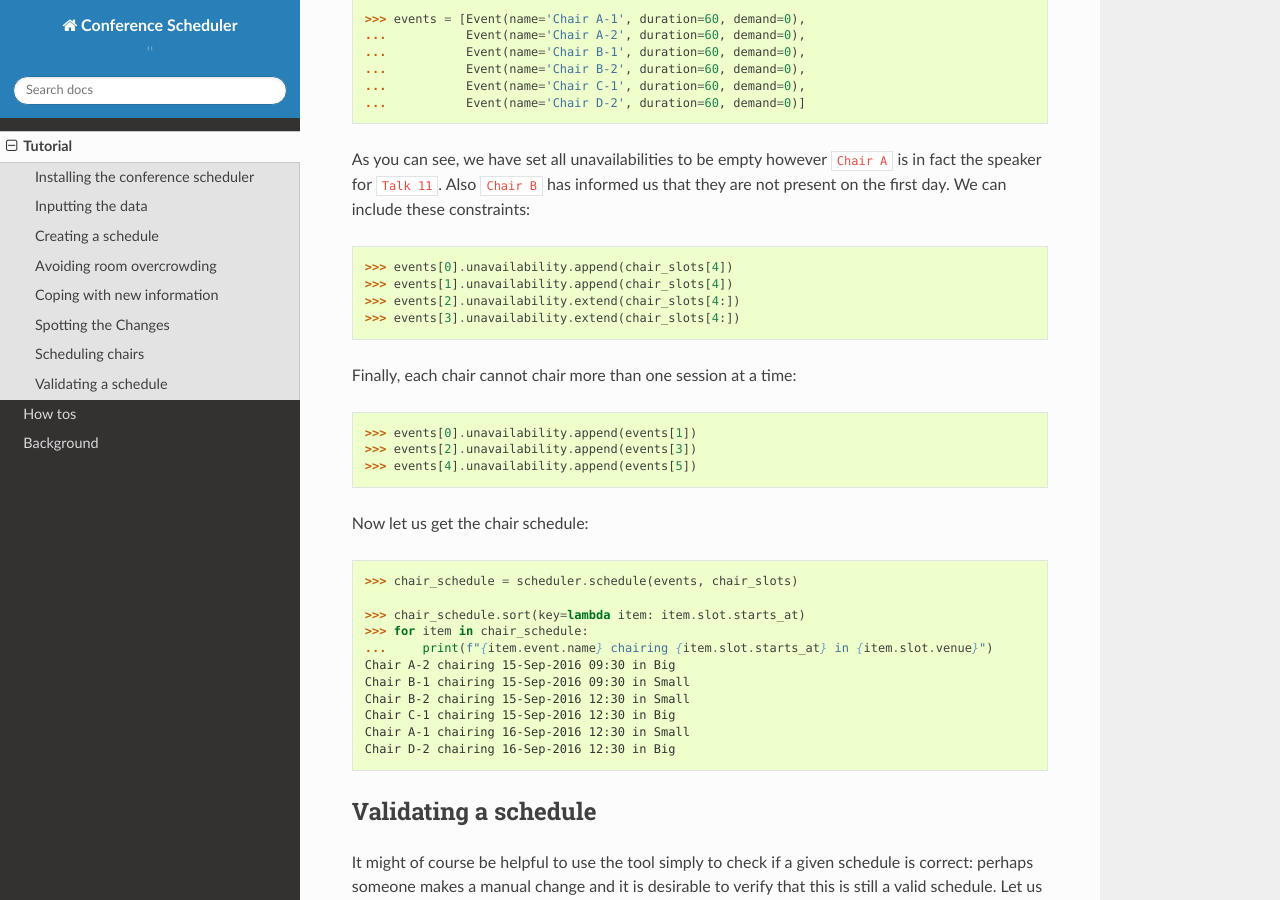
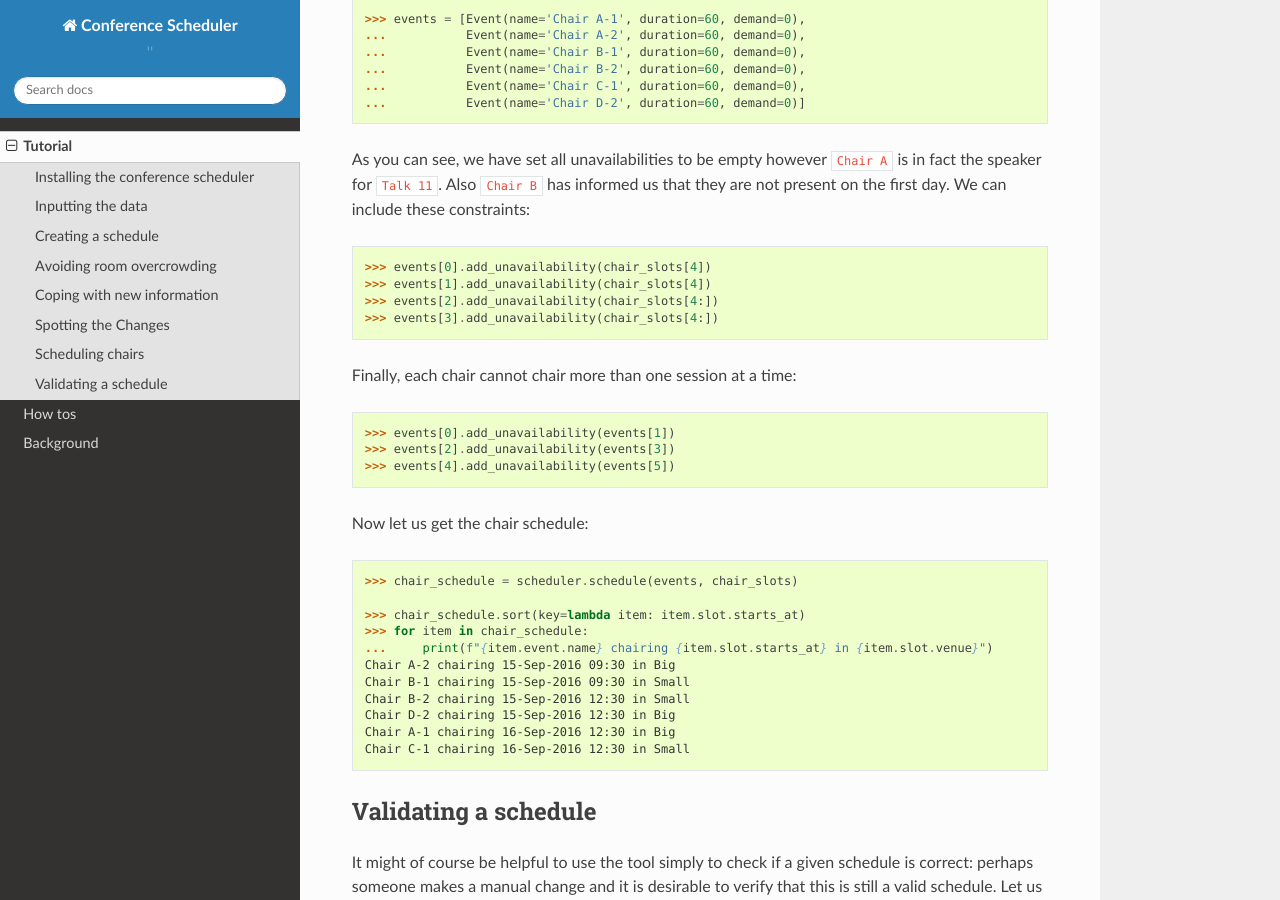
Before and after one commit to PyconUK/ConferenceScheduler, a Sphinx documentation site: the page built from docs/tutorial/index.rst, in a window 1280 px wide and 900 px high, scrolled down 6542 px. Built offline with Sphinx 7.4.7 and the Read the Docs theme 2.0.0, drawn with Linux system fonts in a browser that asks for light colours; some of the changed text lies outside the part shown.

Commit message:
[#76] Add property and setter methods for unavailability

```diff
--- a/docs/tutorial/index.rst
+++ b/docs/tutorial/index.rst
@@ -84,12 +84,12 @@ Further to this we have a couple of other constraints:
 
 - The speaker for :code:`Talk 1` is also the person delivering :code:`Workshop 1`::
 
-        >>> events[0].unavailability.append(events[6])
+        >>> events[0].add_unavailability(events[6])
 
 - Also, the person running :code:`Workshop 2` is the person hosting the
   :code:`Boardgames`::
 
-        >>> events[13].unavailability.append(events[-1])
+        >>> events[13].add_unavailability(events[-1])
 
 Note that we haven't indicated the workshops cannot happen in the talk slots but
 this will automatically be taken care of because of the duration of the
@@ -182,7 +182,7 @@ informs us of a particular new constraints. For example, the speaker for
 
 We can enter this new constraint::
 
-    >>> events[10].unavailability.extend(slots[9:])
+    >>> events[10].add_unavailability(slots[9:])
 
 We can now solve the problem one more time from scratch just as before::
 
@@ -345,17 +345,17 @@ As you can see, we have set all unavailabilities to be empty however
 has informed us that they are not present on the first day. We can include these
 constraints::
 
-    >>> events[0].unavailability.append(chair_slots[4])
-    >>> events[1].unavailability.append(chair_slots[4])
-    >>> events[2].unavailability.extend(chair_slots[4:])
-    >>> events[3].unavailability.extend(chair_slots[4:])
+    >>> events[0].add_unavailability(chair_slots[4])
+    >>> events[1].add_unavailability(chair_slots[4])
+    >>> events[2].add_unavailability(chair_slots[4:])
+    >>> events[3].add_unavailability(chair_slots[4:])
 
 Finally, each chair cannot chair more than one session at a time::
 
 
-    >>> events[0].unavailability.append(events[1])
-    >>> events[2].unavailability.append(events[3])
-    >>> events[4].unavailability.append(events[5])
+    >>> events[0].add_unavailability(events[1])
+    >>> events[2].add_unavailability(events[3])
+    >>> events[4].add_unavailability(events[5])
 
 Now let us get the chair schedule::
 
@@ -367,9 +367,9 @@ Now let us get the chair schedule::
     Chair A-2 chairing 15-Sep-2016 09:30 in Big
     Chair B-1 chairing 15-Sep-2016 09:30 in Small
     Chair B-2 chairing 15-Sep-2016 12:30 in Small
-    Chair C-1 chairing 15-Sep-2016 12:30 in Big
-    Chair A-1 chairing 16-Sep-2016 12:30 in Small
-    Chair D-2 chairing 16-Sep-2016 12:30 in Big
+    Chair D-2 chairing 15-Sep-2016 12:30 in Big
+    Chair A-1 chairing 16-Sep-2016 12:30 in Big
+    Chair C-1 chairing 16-Sep-2016 12:30 in Small
 
 Validating a schedule
 ---------------------
```
Also changed, not shown: 1 other file.
